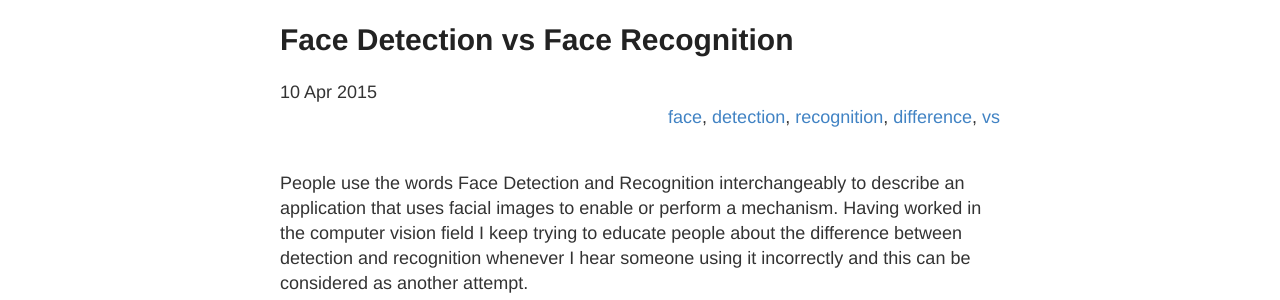
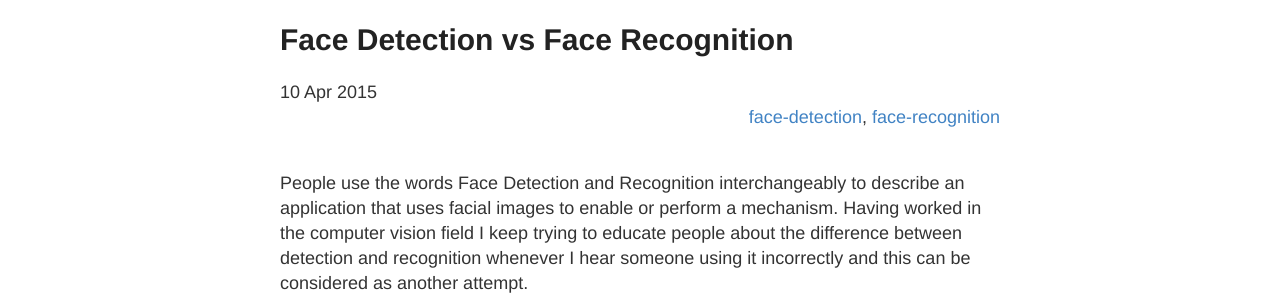
Before and after one commit to arccoder/arccoder.github.io, a Jekyll site: the page built from _posts/2015-04-10-face-detection-vs-face-recognition.md, in a window 1280 px wide. Shown: the part 242-542 px from the top of the page. Built offline with Jekyll 4.4.1, drawn with Linux system fonts in a browser that asks for light colours; comment, search, counter and statistics services are not loaded.

Commit message:
Update and rename 2015-04-10-Face.md to 2015-04-10-face-detection-vs-face-recognition.md

```diff
--- a/_posts/2015-04-10-Face.md
+++ b/_posts/2015-04-10-face-detection-vs-face-recognition.md
@@ -2,7 +2,7 @@
 layout: post
 title: Face Detection vs Face Recognition
 category: Business
-tags: [face, detection, recognition, difference, vs]
+tags: [face-detection, face-recognition]
 ---
 
 People use the words Face Detection and Recognition interchangeably to describe an application that uses facial images to enable or perform a mechanism. Having worked in the computer vision field I keep trying to educate people about the difference between detection and recognition whenever I hear someone using it incorrectly and this can be considered as another attempt.
```
